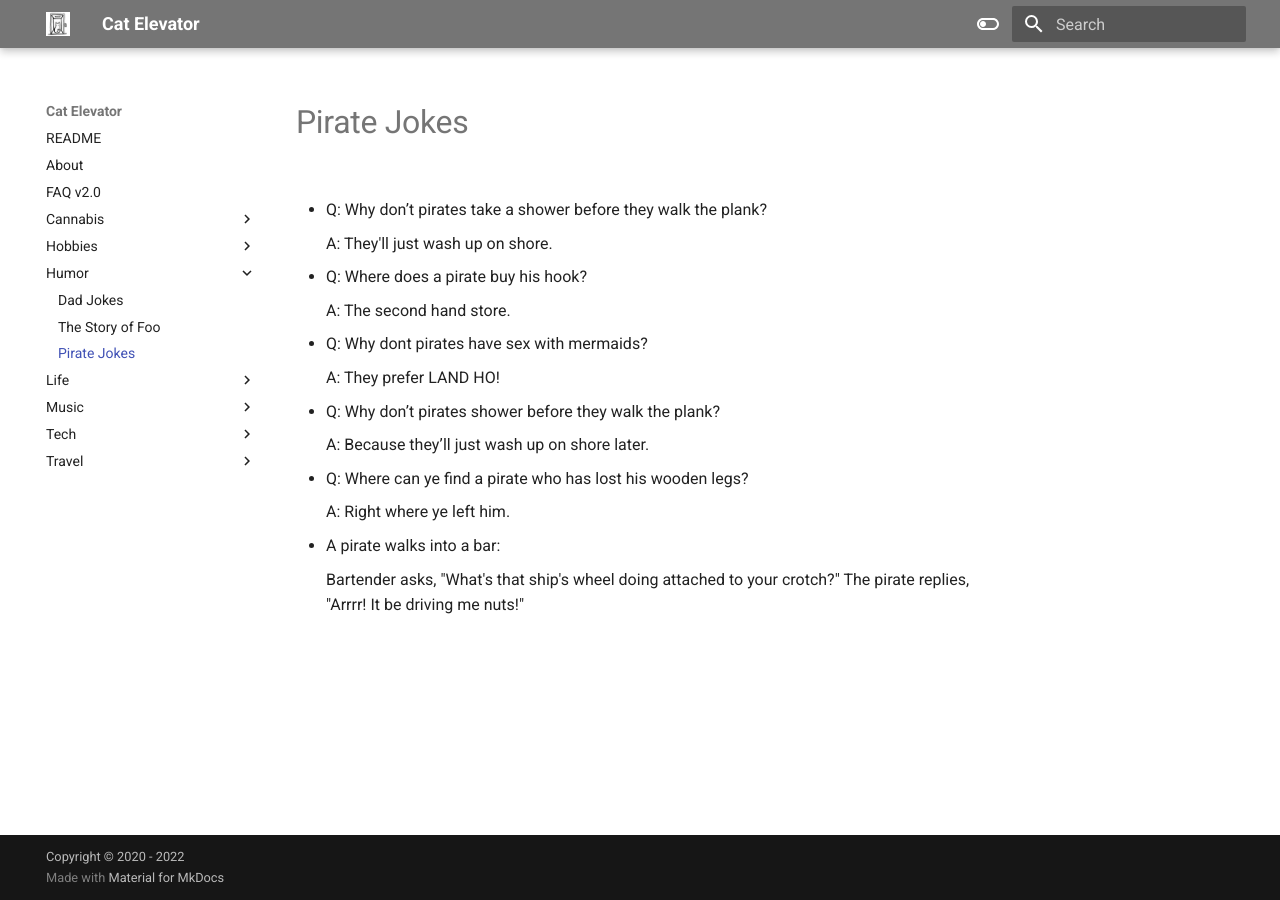
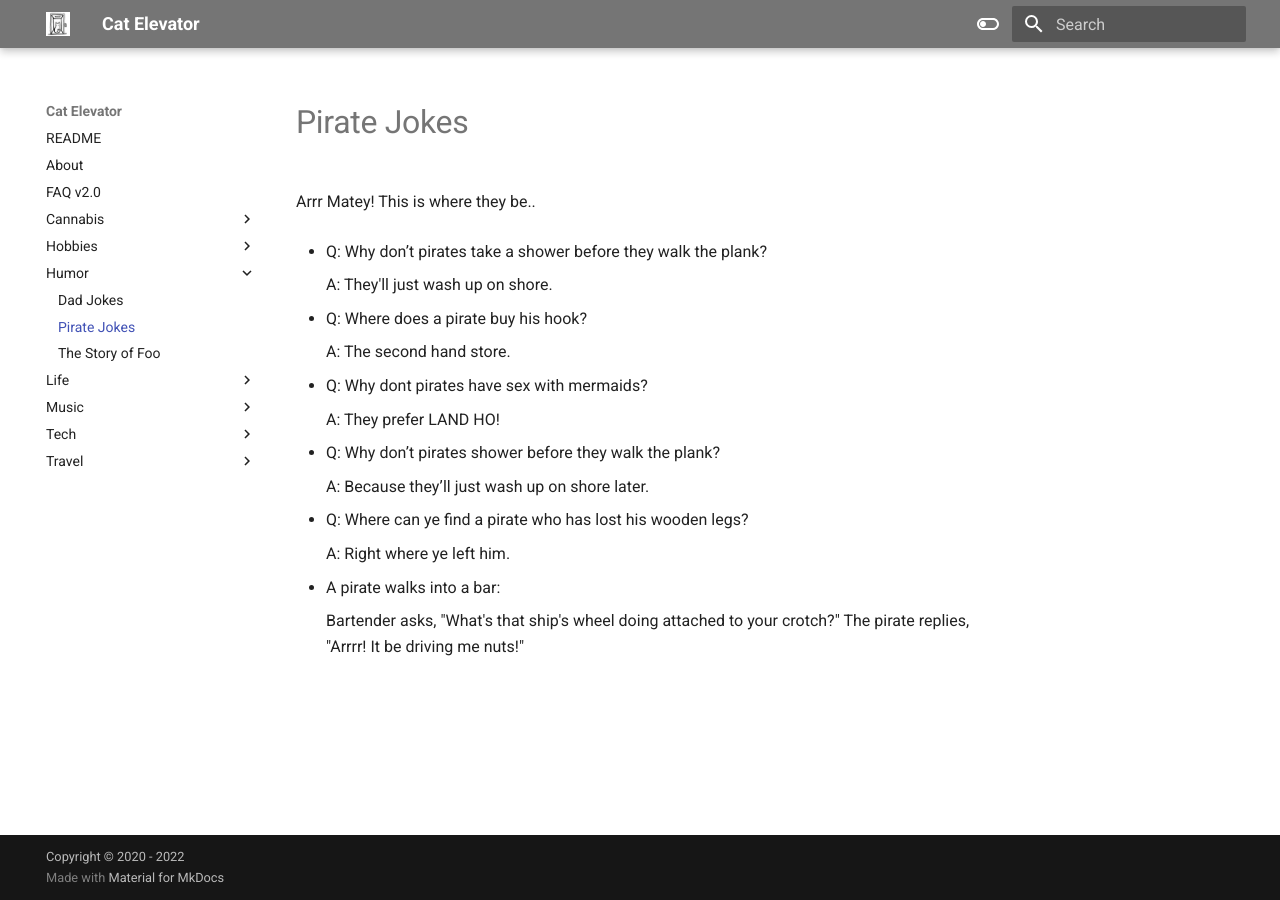
Before and after one commit to los7key/garden, an MkDocs documentation site: the page built from docs/humor/piratejokes.md, in a window 1280 px wide. Built offline with MkDocs 1.6.1 and Material for MkDocs 9.7.7, drawn with Linux system fonts in a browser that asks for light colours.

Commit message:
More foo and pirate replacement

```diff
--- a/docs/humor/pirate-jokes.md
+++ b/docs/humor/piratejokes.md
@@ -3,9 +3,9 @@ layout: post
 title: Pirate Jokes
 description: Pirate Jokes
 date: 2022-04-01
-Last Updated: 2023-02-12
+Last Updated: 2023-02-17
 ---
-
+Arrr Matey! This is where they be..
 
 * Q: Why don’t pirates take a shower before they walk the plank?
 
```
Also changed, not shown: docs/humor/tfoo.md (renamed from docs/humor/foo.md, +1 -1 lines).
